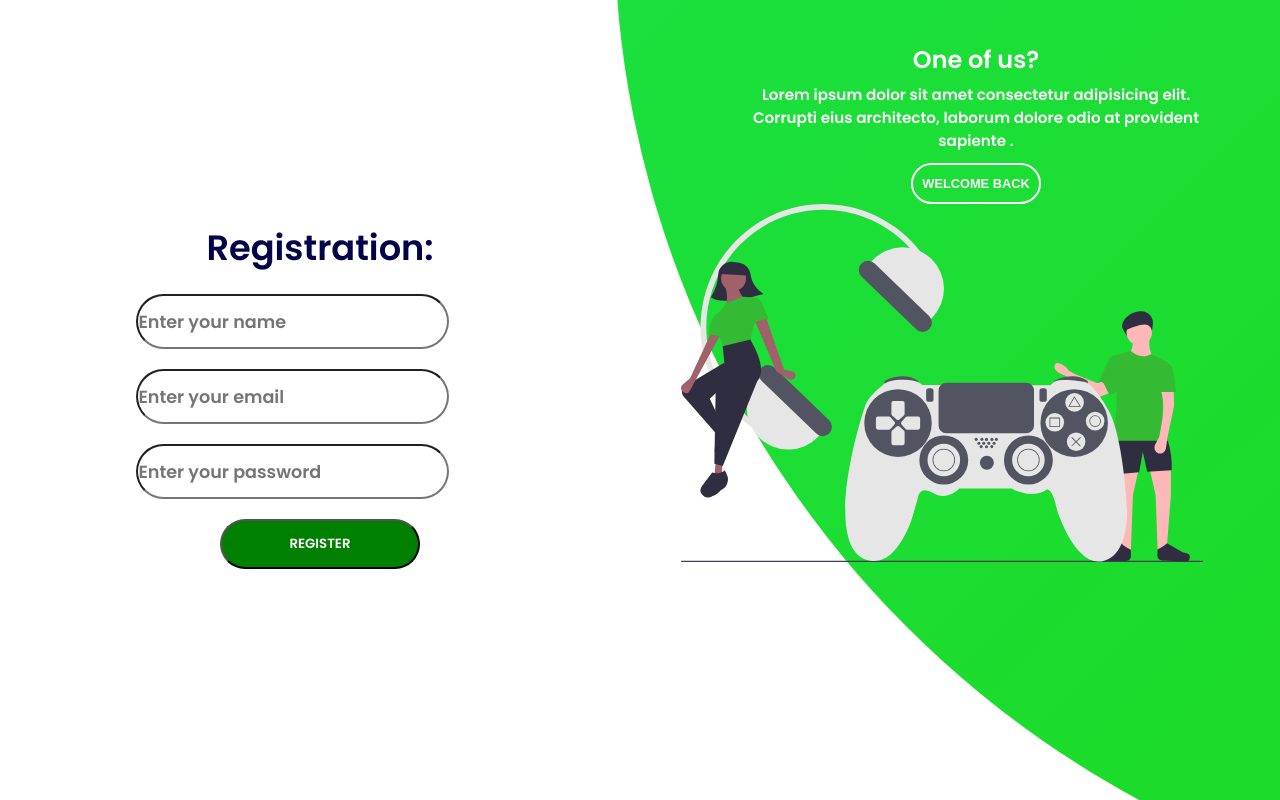
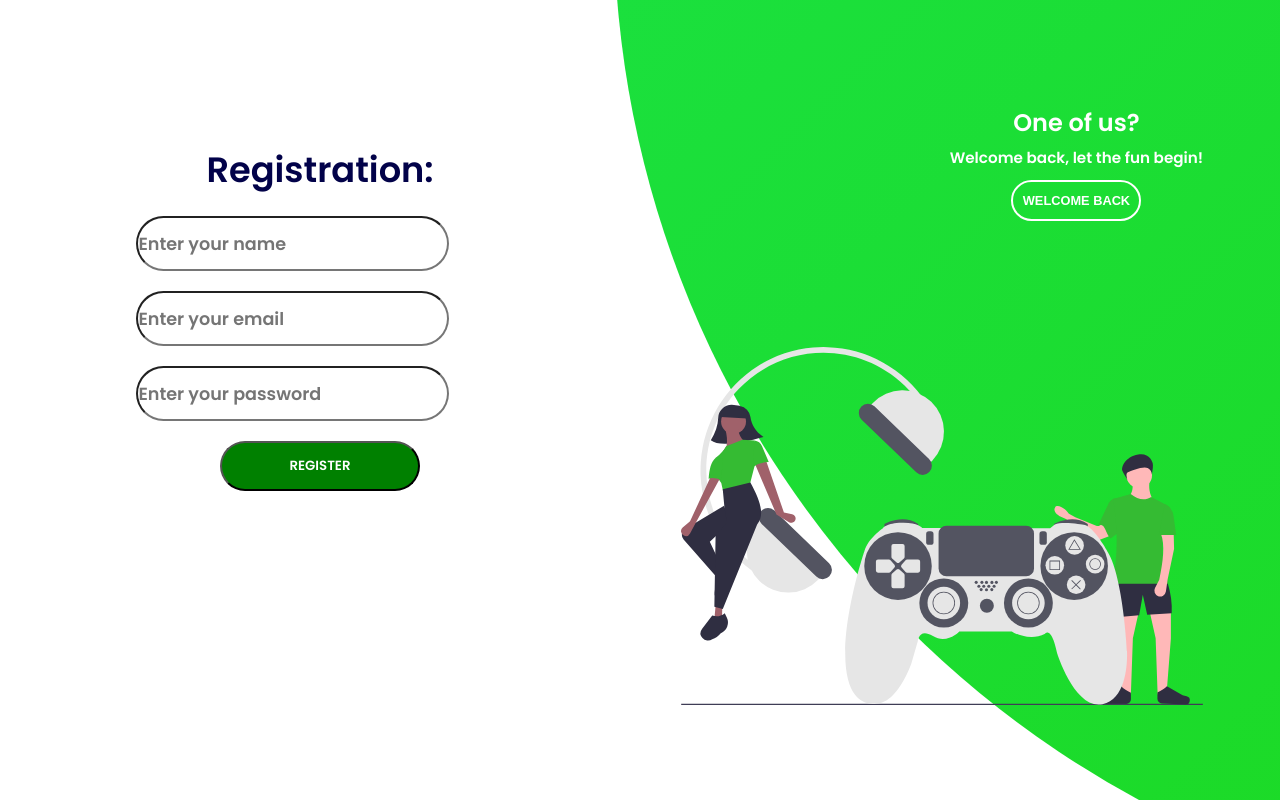
Before and after one commit to DickYtman/Tic-tac-toe, a website with bundled scripts: page public/signin.html in a window 1280 px wide. Both pictures are taken after a click on the button "JOIN US". Built offline with nearby package versions, Linux system fonts and the light colour scheme.

Commit message:
fixing login

```diff
--- a/public/signin.html
+++ b/public/signin.html
@@ -17,7 +17,8 @@
 
     <div class="formsContainer">
 
-        <div class="signContainer">
+        <div class="signinContainer">
+
             <form name="loginForm" id="submitLogin" class="signinForm">
                 <h2 class="title">Login:</h2>
                 <div class="inputField">
@@ -30,7 +31,7 @@
         </form>
     </div>
 
-    <div class="signContainer">
+    <div class="signupContainer">
     <form name="registerForm" id="submitRegistration" class="registerForm">
         <h2 class="title">Registration:</h2>
         <div class="inputField">
@@ -53,8 +54,7 @@
 <div class="panel leftPanel">
     <div class="content">
         <h3>New Player?</h3>
-        <p>Lorem ipsum dolor sit amet consectetur adipisicing elit.
-        Corrupti eius architecto, laborum dolore odio at provident.</p>
+        <p>Please join our team, and let's have some fun!!</p>
         <button class="btn transpast" id="signUpBtn">Join us</button>
     </div>
     <img src="../public/img/game2.svg" class="image" alt="" />
@@ -64,8 +64,7 @@
 <div class="panel rightPanel">
     <div class="content">
         <h3>One of us?</h3>
-        <p>Lorem ipsum dolor sit amet consectetur adipisicing elit.
-         Corrupti eius architecto, laborum dolore odio at provident sapiente .</p>
+        <p>Welcome back, let the fun begin!</p>
          <button class="btn transpast" id="signInBtn">Welcome back</button>
     </div>
     <img src="../public/img/game1.svg" class="image" alt="" />
--- a/public/signin.scss
+++ b/public/signin.scss
@@ -10,12 +10,12 @@ body, input{
 
 .wrapper{
     position: relative;
-    width: 100vw;
+    width: 100%;
     min-height: 100vh;
     overflow: hidden;
 }
 
-.wrapper::before{
+.wrapper:before{
     content: "";
     position: absolute;
     width: 2000px;
@@ -37,11 +37,11 @@ body, input{
     left: 0;
 }
 
-.signContainer{
-    position: fixed;
+.signinContainer{
+    position: absolute;
     top: 50%;
+    transform: translate(-50%,-50%);
     left: 75%;
-    transform: translate(-50%,-50%);
     width: 50%;
     transition: 1s 0.7s ease-in-out;
     display: grid;
@@ -49,17 +49,17 @@ body, input{
     z-index: 5;
 }
 
-// .signupContainer{
-//     position: absolute;
-//     top: 50%;
-//     left: 75%;
-//     transform: translate(-50%,-50%);
-//     width: 50%;
-//     transition: 1s 0.7s ease-in-out;
-//     display: grid;
-//     grid-template-columns: 1fr;
-//     z-index: 5;
-// }
+.signupContainer{
+    position: absolute;
+    bottom: 15%;
+    right: 25%;
+    transform: translate(-50%,-50%);
+    width: 50%;
+    transition: 1s 0.7s ease-in-out;
+    display: grid;
+    grid-template-columns: 1fr;
+    z-index: 4;
+}
 
 form{
     display: flex;
@@ -67,15 +67,15 @@ form{
     justify-content: center;
     flex-direction: column ;
     padding: 0 5rem;
-    transition: 0.2s 0.7s ease-in-out;
+    transition: all 0.2s 0.7s;
     overflow: hidden;
     grid-column: 1 / 2;
     grid-row: 1 / 2;
 }
 
 form.registerForm{
+    opacity: 0;
     z-index: 1;
-    opacity: 0;
 }
 
 form.signinForm{
@@ -105,7 +105,6 @@ form.signinForm{
     outline: none;
     border: 0.01;
     border-radius: 55px;
-    // padding: 0 1rem;
     line-height: 1;
     font-weight: 600;
     font-size: 1.1rem;
@@ -138,13 +137,14 @@ form.signinForm{
 
 .panelContainer{
     position: absolute;
-width: 100vw;
-height: 100hw;
+width: 100%;
+height: 100%;
 top: 0;
 left: 0;
 display: grid;
 grid-template-columns: repeat(2, 1fr);
 }
+
 
 .panel{
     display: flex;
@@ -152,7 +152,7 @@ grid-template-columns: repeat(2, 1fr);
     align-items: flex-end;
     justify-content: space-around ;
     text-align: center;
-    z-index: 7;
+    z-index: 6;
 }
 
 .leftPanel{
--- a/public/signin.ts
+++ b/public/signin.ts
@@ -1,12 +1,12 @@
 const signInBtn = document.querySelector("#signInBtn");
 const signUpBtn = document.querySelector("#signUpBtn");
+const wrapper = document.querySelector(".wrapper").classList;
+
 
 signUpBtn.addEventListener('click', () =>{
-    const signUp = document.getElementById("wrapper").classList;
-    signUp.add("signUpMode");
+    wrapper.add("signUpMode");
 })
 
 signInBtn.addEventListener('click', () =>{
-    const signIn = document.getElementById("wrapper").classList;
-    signIn.remove("signUpMode");
+    wrapper.remove("signUpMode");
 })
--- a/public/tictactoe.ts
+++ b/public/tictactoe.ts
@@ -8,7 +8,7 @@ interface Score {
     o: number
 
 }
-// creting the display of the game (game board)
+// creating the display of the game (game board)
 class DOMDisplay implements Display {
     bindHandler(clickHandler: (row: number, col: number) => void): void {
         document.addEventListener('click', (event: Event) => {
```
Also changed, not shown: public/dist/signin.css, public/dist/signin.js, public/dist/tictactoe.js.
